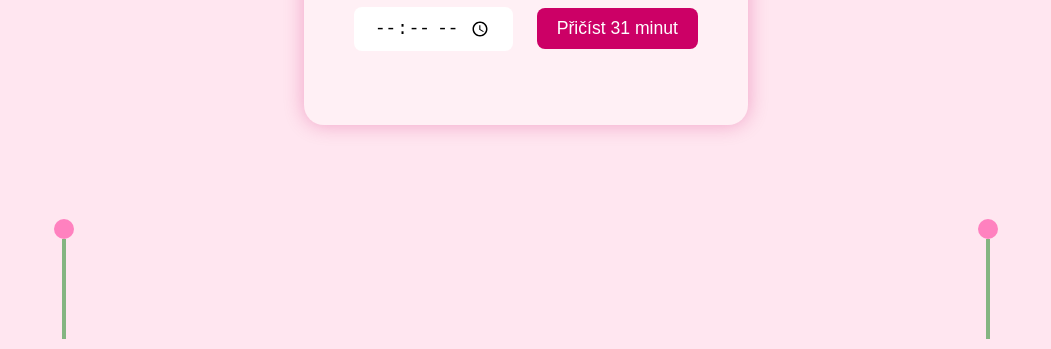
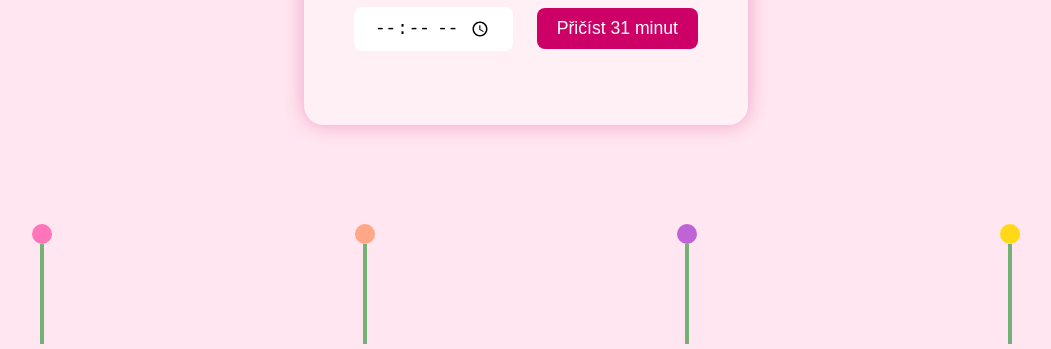
Before and after one commit to Dzejkop75/cas-31, a plain HTML site: page index.html in a window 1280 px wide. Shown: the part 456-805 px from the top of the page, without its empty margins (114-1165 px from the left). Drawn offline with Linux system fonts and the light colour scheme.

Commit message:
vizualgif

```diff
--- a/index.html
+++ b/index.html
@@ -73,7 +73,7 @@
       font-weight: bold;
     }
 
-    /* 🌸 Flower Decorations */
+    /* Květiny */
     .flowers {
       position: absolute;
       bottom: 0;
@@ -81,24 +81,35 @@
       height: 200px;
       pointer-events: none;
       z-index: 1;
-    }
-
-    .flower {
-      position: absolute;
-      bottom: 0;
+      display: flex;
+      justify-content: space-around;
+      gap: 10px;
     }
 
     .flower svg {
       height: 200px;
-      opacity: 0.8;
+      opacity: 0.9;
+      animation: grow 3s ease-out forwards;
     }
 
-    .flower.left {
-      left: 10%;
+    .flower:nth-child(2) svg {
+      animation-delay: 0.5s;
+    }
+    .flower:nth-child(3) svg {
+      animation-delay: 1s;
+    }
+    .flower:nth-child(4) svg {
+      animation-delay: 1.5s;
     }
 
-    .flower.right {
-      right: 10%;
+    @keyframes grow {
+      from {
+        transform: scaleY(0);
+        transform-origin: bottom;
+      }
+      to {
+        transform: scaleY(1);
+      }
     }
   </style>
 </head>
@@ -112,22 +123,50 @@
     <p id="vysledek"></p>
   </div>
 
-  <!-- 🌼 Flowers -->
+  <!-- Květiny -->
   <div class="flowers">
-    <div class="flower left">
+    <div class="flower">
       <svg viewBox="0 0 100 200">
         <line x1="50" y1="200" x2="50" y2="100" stroke="#66aa66" stroke-width="4"/>
         <circle cx="50" cy="90" r="10" fill="#ff69b4" />
       </svg>
     </div>
-    <div class="flower right">
+    <div class="flower">
       <svg viewBox="0 0 100 200">
         <line x1="50" y1="200" x2="50" y2="100" stroke="#66aa66" stroke-width="4"/>
-        <circle cx="50" cy="90" r="10" fill="#ff69b4" />
+        <circle cx="50" cy="90" r="10" fill="#ffa07a" />
+      </svg>
+    </div>
+    <div class="flower">
+      <svg viewBox="0 0 100 200">
+        <line x1="50" y1="200" x2="50" y2="100" stroke="#66aa66" stroke-width="4"/>
+        <circle cx="50" cy="90" r="10" fill="#ba55d3" />
+      </svg>
+    </div>
+    <div class="flower">
+      <svg viewBox="0 0 100 200">
+        <line x1="50" y1="200" x2="50" y2="100" stroke="#66aa66" stroke-width="4"/>
+        <circle cx="50" cy="90" r="10" fill="#ffd700" />
       </svg>
     </div>
   </div>
 
-  <script src="script.js"></script>
+  <script>
+    function pricist31Minut() {
+      const casInput = document.getElementById("cas").value;
+      const vysledek = document.getElementById("vysledek");
+      if (!casInput) {
+        vysledek.innerText = "Prosím zadej čas.";
+        return;
+      }
+      const [hodiny, minuty] = casInput.split(":".map(Number));
+      const date = new Date();
+      date.setHours(hodiny);
+      date.setMinutes(minuty + 31);
+      const noveHodiny = String(date.getHours()).padStart(2, '0');
+      const noveMinuty = String(date.getMinutes()).padStart(2, '0');
+      vysledek.innerText = `Nový čas: ${noveHodiny}:${noveMinuty}`;
+    }
+  </script>
 </body>
 </html>
```
